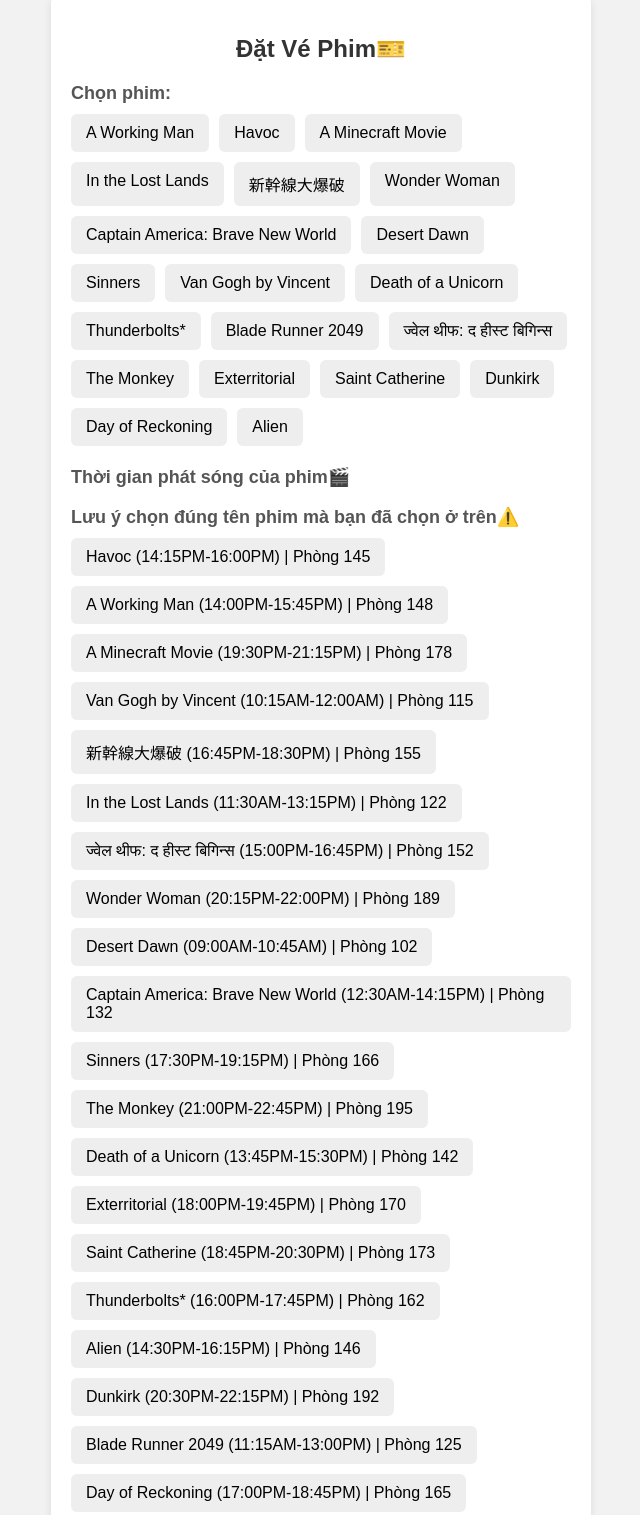
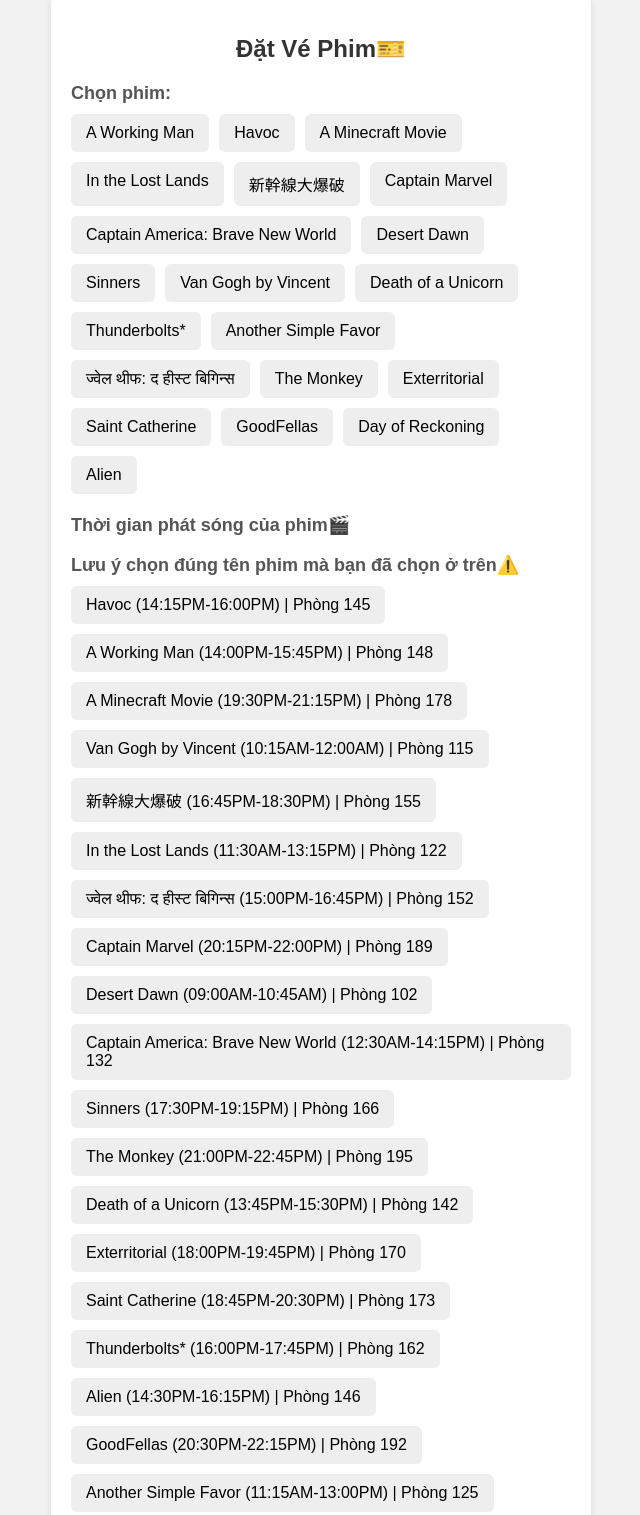
Before and after one commit to annguyen210/SPCKJSI31-2-, a plain HTML site: page html/buyfilm.html in a window 1280 px wide. Shown: the part 25-1540 px from the top of the page, without its empty margins (319-959 px from the left). Drawn offline with Linux system fonts and the light colour scheme; no server answers.

Commit message:
finalJSI31(1)

```diff
--- a/html/buyfilm.html
+++ b/html/buyfilm.html
@@ -99,7 +99,7 @@
             In the Lost Lands
           </div>
           <div class="option" data-name="新幹線大爆破">新幹線大爆破</div>
-          <div class="option" data-name="Wonder Woman">Wonder Woman</div>
+          <div class="option" data-name="Captain Marvel">Captain Marvel</div>
           <div class="option" data-name="Captain America: Brave New World">
             Captain America: Brave New World
           </div>
@@ -110,8 +110,8 @@
           </div>
           <div class="option" data-name="Death of a Unicorn">Death of a Unicorn</div>
           <div class="option" data-name="Thunderbolts*">Thunderbolts*</div>
-          <div class="option" data-name="Blade Runner 2049">
-            Blade Runner 2049
+          <div class="option" data-name="Another Simple Favor">
+            Another Simple Favor
           </div>
           <div class="option" data-name="ज्वेल थीफ: द हीस्ट बिगिन्स">
             ज्वेल थीफ: द हीस्ट बिगिन्स
@@ -122,7 +122,7 @@
             Saint Catherine
           </div>
 
-          <div class="option" data-name="Dunkirk">Dunkirk</div>
+          <div class="option" data-name="GoodFellas">GoodFellas</div>
           <div class="option" data-name="Day of Reckoning">
             Day of Reckoning
           </div>
@@ -175,9 +175,9 @@
           </div>
           <div
             class="option"
-            data-time="Wonder Woman (20:15PM-22:00PM) | Phòng 189"
+            data-time="Captain Marvel (20:15PM-22:00PM) | Phòng 189"
           >
-          Wonder Woman (20:15PM-22:00PM) | Phòng 189
+          Captain Marvel (20:15PM-22:00PM) | Phòng 189
           </div>
           <div
             class="option"
@@ -224,14 +224,14 @@
           <div class="option" data-time="Alien (14:30PM-16:15PM) | Phòng 146">
             Alien (14:30PM-16:15PM) | Phòng 146
           </div>
-          <div class="option" data-time="Dunkirk (20:30PM-22:15PM) | Phòng 192">
-            Dunkirk (20:30PM-22:15PM) | Phòng 192
+          <div class="option" data-time="GoodFellas (20:30PM-22:15PM) | Phòng 192">
+            GoodFellas (20:30PM-22:15PM) | Phòng 192
           </div>
           <div
             class="option"
-            data-time="Blade Runner 2049 (11:15AM-13:00PM) | Phòng 125"
+            data-time="Another Simple Favor (11:15AM-13:00PM) | Phòng 125"
           >
-            Blade Runner 2049 (11:15AM-13:00PM) | Phòng 125
+          Another Simple Favor (11:15AM-13:00PM) | Phòng 125
           </div>
           <div
             class="option"
--- a/js/thanhtoan/buyFilm.js
+++ b/js/thanhtoan/buyFilm.js
@@ -69,7 +69,7 @@
   }
 
   result.innerHTML = `
-    Thanh toán thành công! <br>
+   Đặt vé thành công! <br>
     Phim: <strong>${selectedMovie}</strong> <br>
     Giờ chiếu phim: <strong>${selectedTime}</strong> <br>
     Mã phim: <strong>${cardCode}</strong> <br>
```
